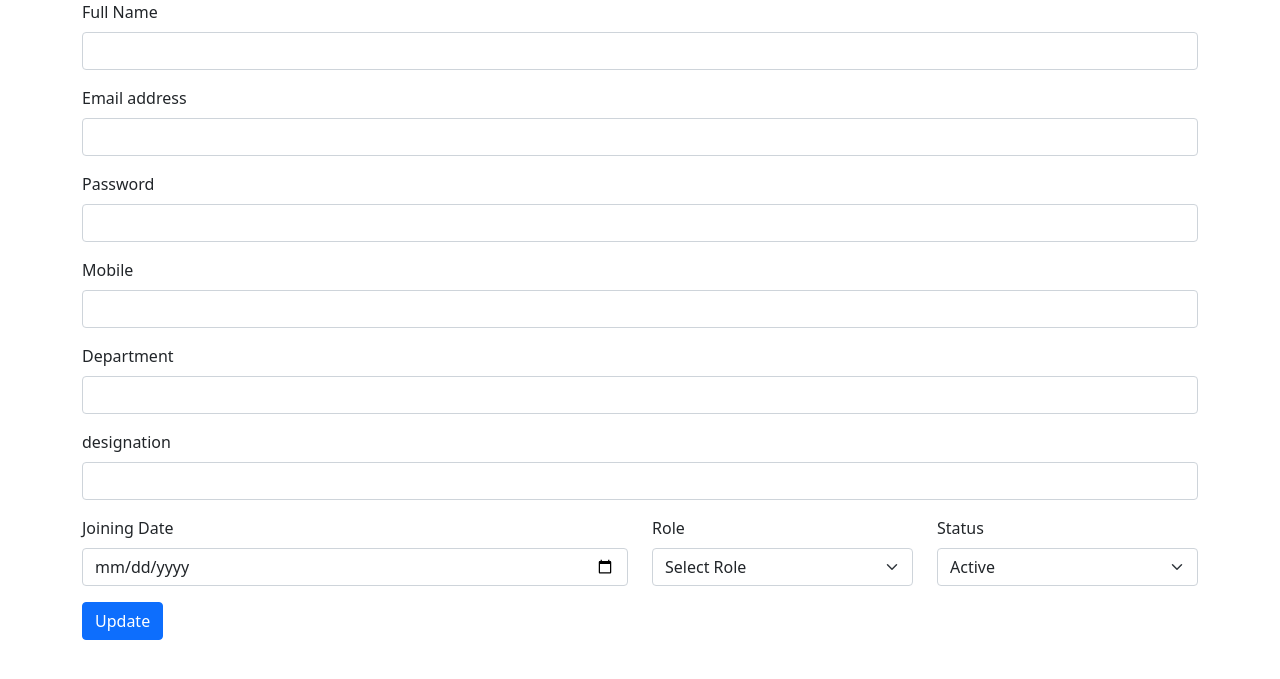
After one commit to PrasadDa08/employee-leave-management-system, a PHP site: page /admin/edit_user.php in a window 1280 px wide. The commit adds this page. Shown: the top 679 px of the page. Run offline with PHP 8.4, Linux system fonts and the light colour scheme; the visitor is signed in with stand-in values (Sample User, id 1).

Commit message:
Implement employee listing and management

```diff
--- /dev/null
+++ b/admin/edit_user.php
@@ -0,0 +1,121 @@
+<?php
+require_once "../config/database.php";
+require_once "../includes/auth.php";
+
+checkRole('admin');
+
+
+
+
+
+if (isset($_POST['submit'])) {
+    $name = $_POST['name'];
+    $email = $_POST['email'];
+    $password = $_POST['password'];
+    $mobile = $_POST['mobile'];
+    $department = $_POST['department'];
+    $designation = $_POST['designation'];
+    $joining_date = $_POST['joining'];
+    $role = $_POST['role'];
+    $status = $_POST['status'];
+
+    $hashedPassword = password_hash($password, PASSWORD_DEFAULT);
+
+    try {
+
+    /** @var mysqli $conn */
+
+        $conn->begin_transaction();
+
+        $stmt1 = $conn->prepare("INSERT INTO users(email, password, role, status) VALUES (?,?,?,?)");
+        $stmt1->bind_param('ssss', $email, $hashedPassword, $role, $status);
+        $stmt1->execute();
+
+        $user_id = $conn->insert_id;;
+
+        $stmt2 = $conn->prepare("INSERT INTO employees(user_id, full_name, mobile, department, designation, joining_date) VALUES (?,?,?,?,?,?)");
+        $stmt2->bind_param('isssss',$user_id, $name, $mobile, $department, $designation, $joining_date);
+        $stmt2->execute();
+
+        $conn->commit();
+        echo "<script> alert('Employee created successfully'); window.location.href = 'users.php'; </script>";
+    } catch (Exception $e) {
+
+        /** @var mysqli $conn */
+        $conn->rollback();
+        echo "Failed" . $e->getMessage();
+    }
+}
+
+
+?>
+
+
+
+<!DOCTYPE html>
+<html lang="en">
+
+<head>
+    <meta charset="UTF-8">
+    <meta name="viewport" content="width=device-width, initial-scale=1.0">
+    <link href="https://cdn.jsdelivr.net/npm/bootstrap@5.0.2/dist/css/bootstrap.min.css" rel="stylesheet" integrity="sha384-EVSTQN3/azprG1Anm3QDgpJLIm9Nao0Yz1ztcQTwFspd3yD65VohhpuuCOmLASjC" crossorigin="anonymous">
+    <script src="https://cdn.jsdelivr.net/npm/bootstrap@5.0.2/dist/js/bootstrap.bundle.min.js" integrity="sha384-MrcW6ZMFYlzcLA8Nl+NtUVF0sA7MsXsP1UyJoMp4YLEuNSfAP+JcXn/tWtIaxVXM" crossorigin="anonymous"></script>
+    <title>Document</title>
+</head>
+
+<body>
+    <div class="container">
+        <form method="POST">
+            <div class="row">
+                <div class="mb-3 col-12">
+                    <label for="name" class="form-label">Full Name</label>
+                    <input type="text" class="form-control" id="name" name="name">
+                </div>
+                <div class="mb-3 col-12">
+                    <label for="email" class="form-label">Email address</label>
+                    <input type="email" class="form-control" id="email" aria-describedby="emailHelp" name="email">
+                </div>
+                <div class="mb-3 col-12">
+                    <label for="password" class="form-label">Password</label>
+                    <input type="password" class="form-control" id="password" name="password">
+                </div>
+                <div class="mb-3 col-12">
+                    <label for="mobile" class="form-label">Mobile</label>
+                    <input type="number" class="form-control" id="mobile" name="mobile">
+                </div>
+                <div class="mb-3 col-12">
+                    <label for="department" class="form-label">Department</label>
+                    <input type="text" class="form-control" id="department" name="department">
+                </div>
+                <div class="mb-3 col-12">
+                    <label for="designation" class="form-label">designation</label>
+                    <input type="text" class="form-control" id="designation" name="designation">
+                </div>
+                <div class="mb-3 col-6">
+                    <label for="joining" class="form-label">Joining Date</label>
+                    <input type="date" class="form-control" id="joining" name="joining">
+                </div>
+                <div class="mb-3 col-3">
+                    <label for="role" class="form-label">Role</label>
+                    <select class="form-select" id="role" name="role">
+                        <option value="">Select Role</option>
+                        <option value="employee">Employee</option>
+                        <option value="manager">Manager</option>
+                    </select>
+                </div>
+                <div class="mb-3 col-3">
+                    <label for="status" class="form-label">Status</label>
+                    <select class="form-select" id="status" name="status">
+                        <option value="active">Active</option>
+                        <option value="inactive">Inactive</option>
+                    </select>
+                </div>
+            </div>
+
+            <button type="submit" class="btn btn-primary" name="update">Update</button>
+
+        </form>
+    </div>
+</body>
+
+</html>
--- a/admin/users.php
+++ b/admin/users.php
@@ -6,7 +6,7 @@ checkRole('admin');
 
  /** @var mysqli $conn */
 
-$stmt = $conn->prepare("SELECT u.email, e.mobile, u.role, u.status, e.id, e.full_name, e.department, e.designation,  e.joining_date FROM users u LEFT JOIN employees e ON u.id = e.user_id WHERE u.role != 'admin'");
+$stmt = $conn->prepare("SELECT u.id, u.email, e.mobile, u.role, u.status, e.id as employee_id, e.full_name, e.department, e.designation,  e.joining_date FROM users u LEFT JOIN employees e ON u.id = e.user_id WHERE u.role != 'admin'");
 
 $stmt->execute();
 
@@ -41,6 +41,7 @@ $stmt->close();
                 <th scope="col">Role</th>
                 <th scope="col">Joining Date</th>
                 <th scope="col">status</th>
+                <th scope="col">Actions</th>
             </tr>
         </thead>
         <tbody>
@@ -51,7 +52,7 @@ $stmt->close();
                 <tr>
                     <th scope="row"><?php echo $sr++?></th>
                     <td><?php echo $row['full_name'] ?></td>
-                    <td><?php echo $row['id'] ?></td>
+                    <td><?php echo $row['employee_id'] ?></td>
                     <td><?php echo $row['email'] ?></td>
                     <td><?php echo $row['mobile'] ?></td>
                     <td><?php echo $row['department'] ?></td>
@@ -59,6 +60,7 @@ $stmt->close();
                     <td><?php echo $row['role'] ?></td>
                     <td><?php echo $row['joining_date'] ?></td>
                     <td><?php echo $row['status'] ?></td>
+                    <td><button class="btn btn-primary" onclick="window.location.href = 'edit_user.php?user_id=<?php echo $row['id']?>'">Edit</button></td>
                 </tr>
             <?php } ?>
         </tbody>
```
